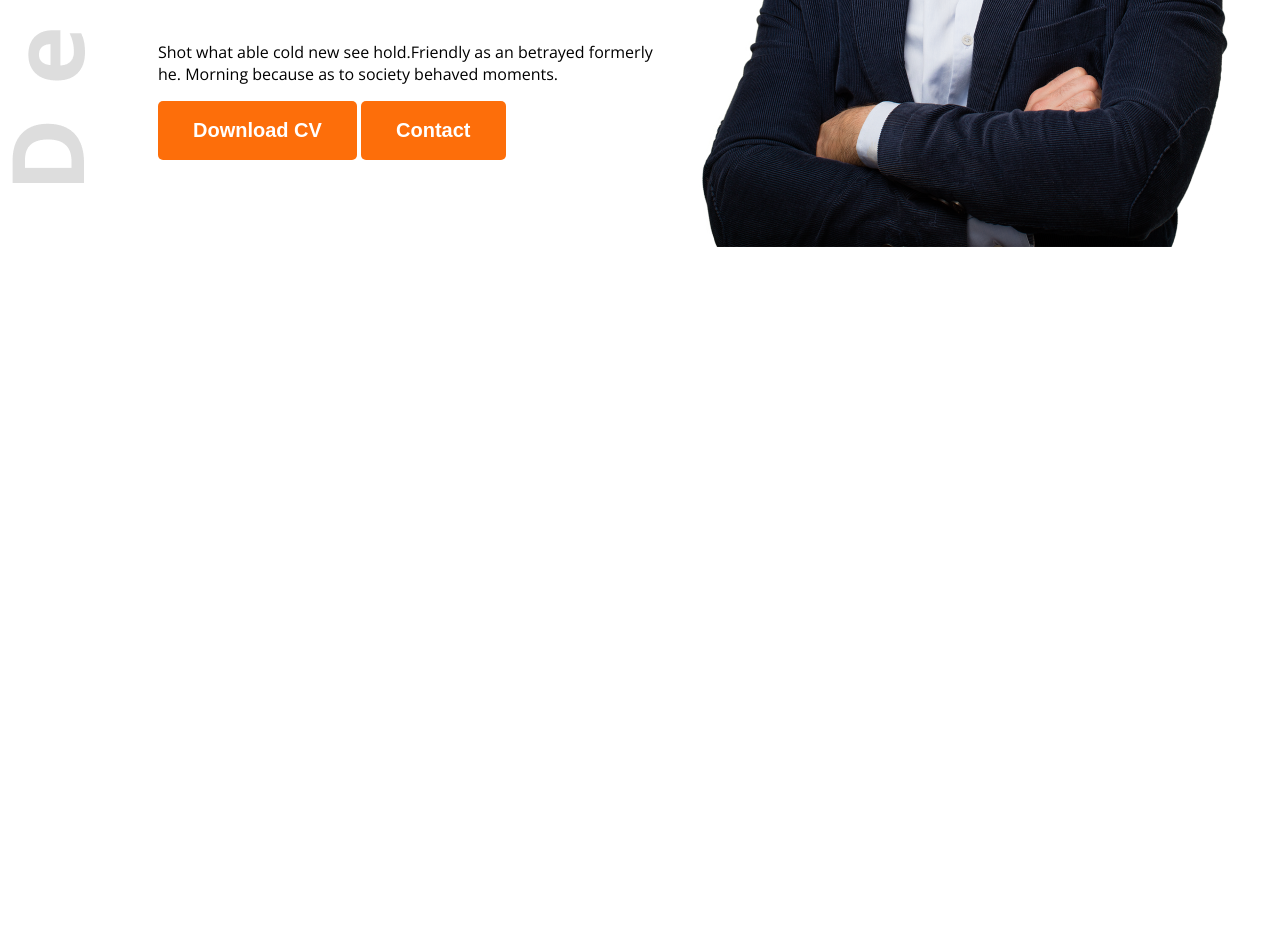
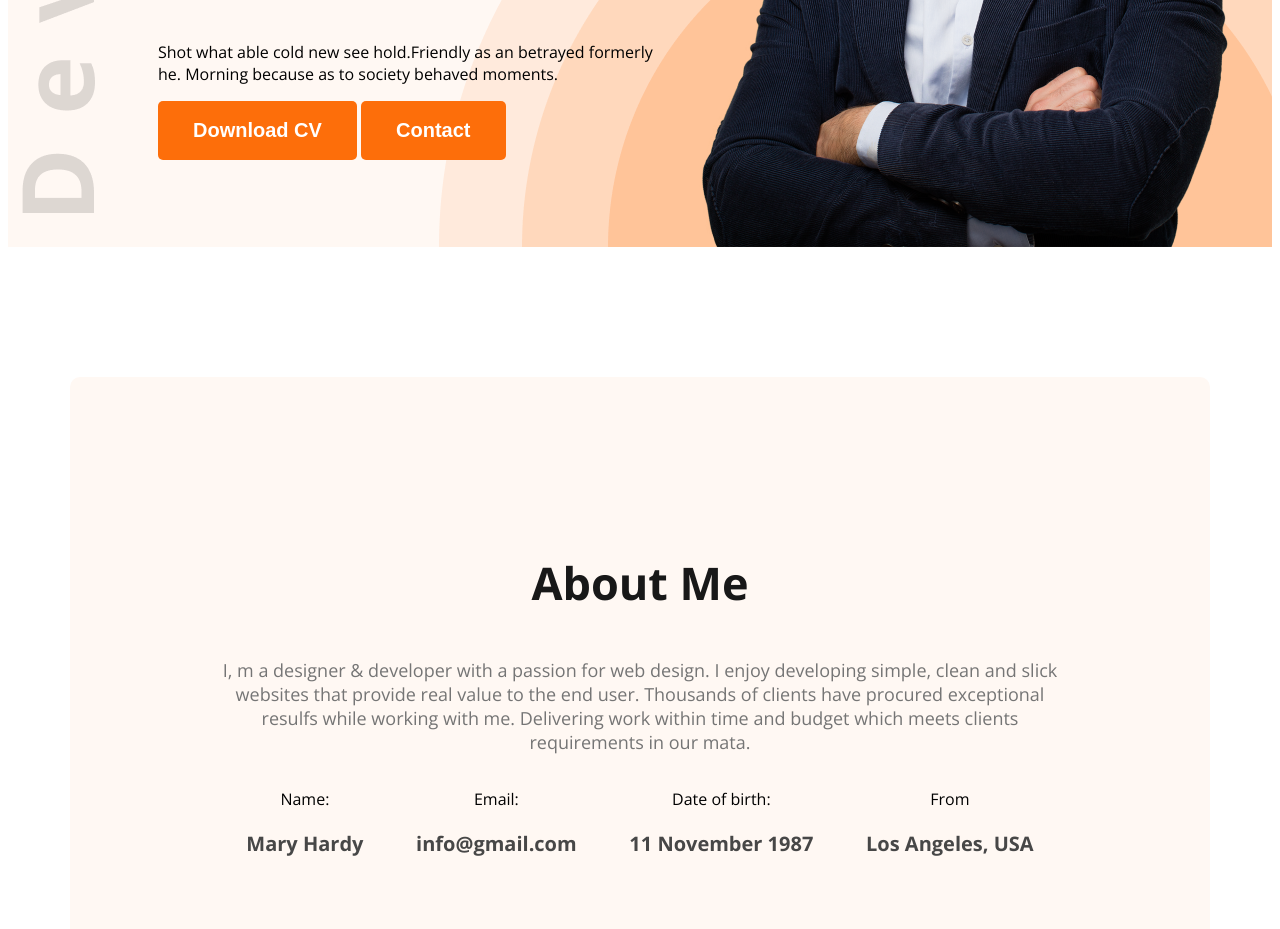
Before and after one commit to sayhan911/dev-portfolio, a plain HTML site: page index.html in a window 1280 px wide. Shown: the part 588-1517 px from the top of the page. Before the commit the page ends 843 px from the top, so only its background shows below. Drawn offline with nearby package versions, Linux system fonts and the light colour scheme.

Commit message:
Added about section

```diff
--- a/index.html
+++ b/index.html
@@ -10,7 +10,7 @@
     <link rel="stylesheet" href="styles/portfolio.css">
 </head>
 <body class="open-sans-normal">
-    <header class="header">
+    <header class="header bg-secondary">
         <nav>
             <h3 class="nav-title">Ma<span class="tex-primary">r</span>y</h3>
             <ul>
@@ -32,7 +32,29 @@
         </div>
     </header>
     <main>
-
+        <section class="about bg-secondary">
+            <h3 class="section-title">About Me</h3>
+            <p class="section-description">I, m a designer & developer with a passion for web design. I enjoy developing simple, clean and slick websites that provide real value to the end user. Thousands of clients have procured exceptional resulfs while working with me. Delivering work within time and budget which meets clients requirements in our mata.</p>
+            <div class="items-about">
+                <!-- .about-item*4>p.item-title+p.item-description -->
+                <div class="about-item">
+                    <p class="item-title">Name:</p>
+                    <p class="item-description dark-2">Mary Hardy</p>
+                </div>
+                <div class="about-item">
+                    <p class="item-title">Email:</p>
+                    <p class="item-description dark-2">info@gmail.com</p>
+                </div>
+                <div class="about-item">
+                    <p class="item-title">Date of birth:</p>
+                    <p class="item-description dark-2">11 November 1987</p>
+                </div>
+                <div class="about-item">
+                    <p class="item-title">From</p>
+                    <p class="item-description dark-2">Los Angeles, USA</p>
+                </div>
+            </div>
+        </section>
     </main>
     <footer>
 
--- a/styles/portfolio.css
+++ b/styles/portfolio.css
@@ -8,6 +8,9 @@
 /* shared styles */
 .tex-primary{
     color: #FD6E0A;
+}
+.bg-secondary{
+    background-color: #FFF8F3;
 }
 .dark-2{
     color: #474747;
@@ -20,7 +23,16 @@
    padding: 18px 35px;
    border-radius: 5px;
    border: none;
+}
+.section-title{
+    font-size: 45px;
+    font-weight: bold;
+    color: #181818;
 
+}
+.section-description{
+    font-size: 18px;
+    color: #757575;
 }
 
 /* header */
@@ -28,7 +40,7 @@
     background-image: url(../images/developer.png), url(../images/header_bg.png);
     background-repeat: no-repeat;
     /* background-position: top left, bottom right; */
-    /* background-position: 10px 30px, bottom right; */
+    background-position: 10px 30px, bottom right;
 }
 /* Nav styles */
 nav{
@@ -75,3 +87,25 @@ nav li a{
     width: 584px;
     height: 676px;
 }
+/* main styles */
+
+main{
+    max-width: 1140px;
+    margin: 0 auto;
+}
+/* about styles */
+.about{
+    border-radius: 10px;
+    padding: 130px 150px;
+    text-align: center;
+    margin-top: 130px;
+}
+.items-about{
+    display: flex;
+    justify-content: space-around;
+}
+.item-description{
+    font-weight: bold;
+    font-size: 20px;
+
+}
```
Also changed, not shown: 1 other file.
